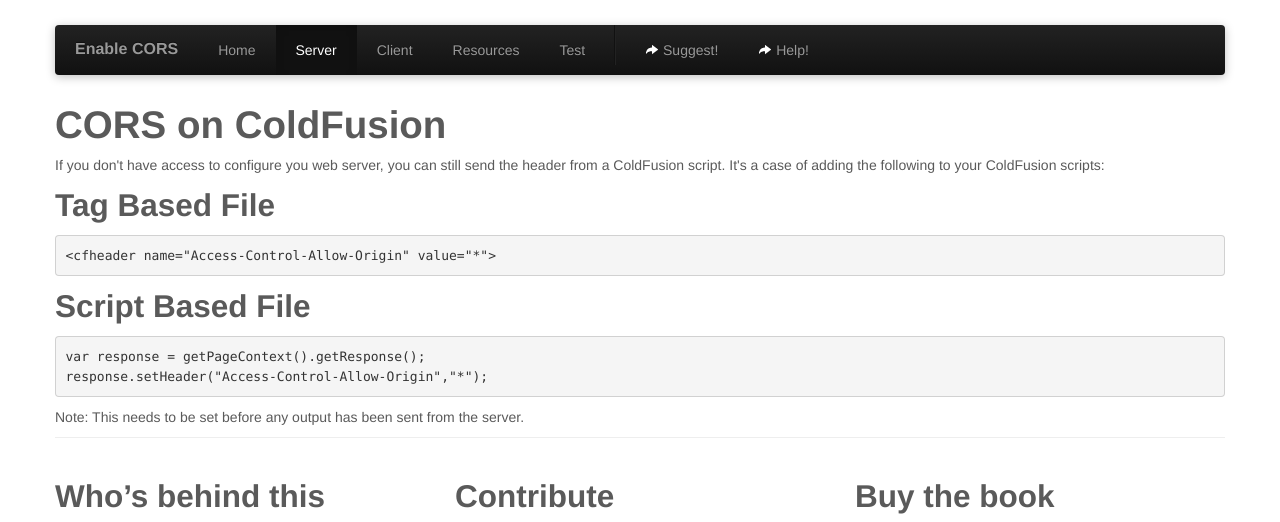
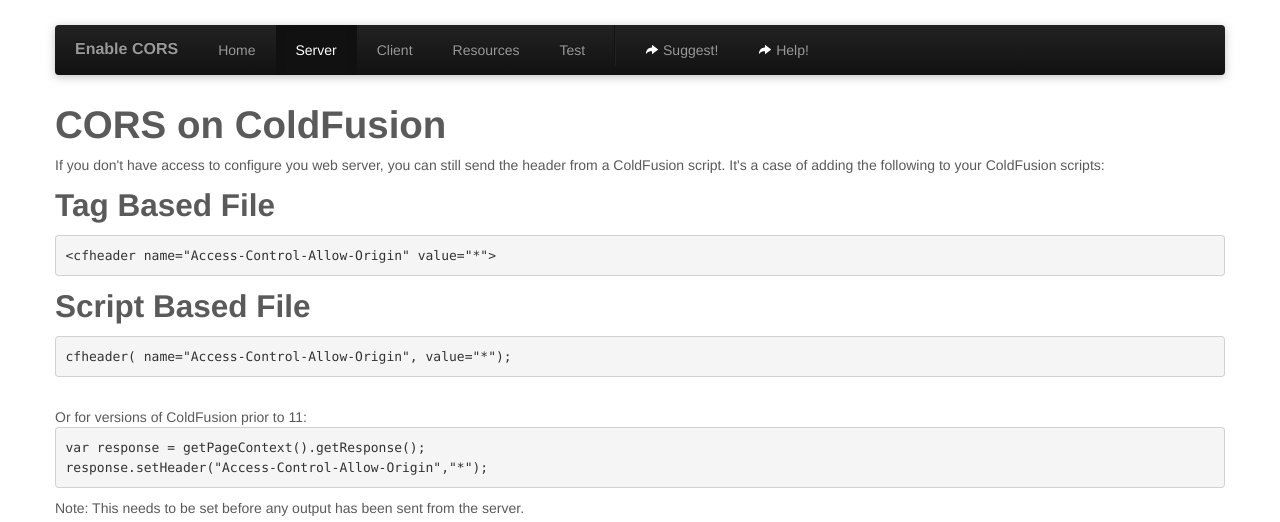
Before and after one commit to monsur/enable-cors.org, a Jekyll site: the page built from server_coldfusion.html, in a window 1280 px wide, cut to the strip 0-522 px from the top of the page. Built offline with Jekyll 4.4.1, drawn with Linux system fonts in a browser that asks for light colours.

Commit message:
add cfscript syntax for setting header
This syntax is new since CF11 (from 2014), as indicated in the modification.

Signed-off-by: Charles Arehart <charlie@carehart.org>

```diff
--- a/server_coldfusion.html
+++ b/server_coldfusion.html
@@ -13,6 +13,9 @@
 			<h2>Tag Based File</h2>
 			<pre class="code">&lt;cfheader name="Access-Control-Allow-Origin" value="*"&gt;</pre>
 			<h2>Script Based File</h2>
+			<pre class="code">cfheader( name="Access-Control-Allow-Origin", value="*");</pre>
+			<br>
+			Or for versions of ColdFusion prior to 11:
 			<pre class="code">var response = getPageContext().getResponse();
 response.setHeader("Access-Control-Allow-Origin","*");</pre>
 			<p class="note">
```
